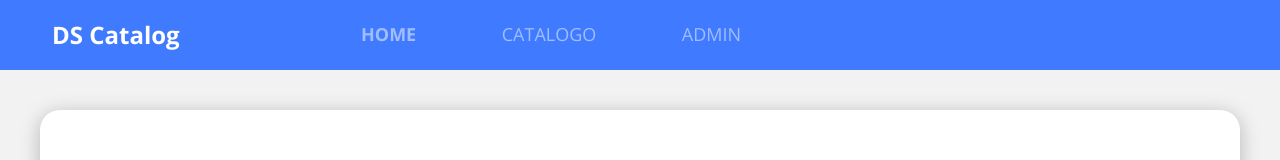
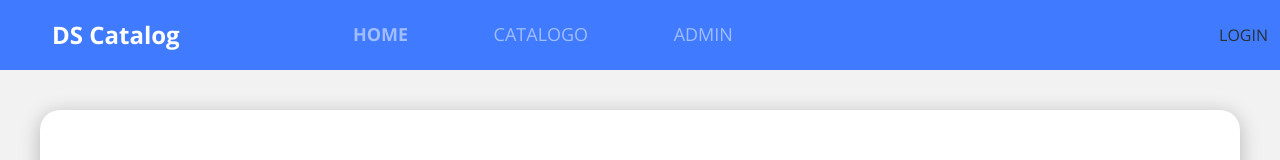
Before and after one commit to auriceliof/devsuperior-react-03, a React (Create React App) app in the folder frontend/: page / in a window 1280 px wide. Shown: the top 160 px of the page. Built offline with nearby package versions, Linux system fonts and the light colour scheme; no server answers; the HTML template or start-up script is replaced by a standard one.

Commit message:
Login/logout logic

```diff
--- a/frontend/src/components/Navbar/index.tsx
+++ b/frontend/src/components/Navbar/index.tsx
@@ -1,8 +1,41 @@
 import './styles.css';
 import 'bootstrap/js/src/collapse.js';
 import { Link, NavLink } from 'react-router-dom';
+import { getTokenData, isAuthenticated, removeAuthData, TokenData } from 'utils/requests';
+import { useEffect, useState } from 'react';
+import history from 'utils/history';
+
+type AuthData = {
+  authenticated: boolean,
+  tokenData?: TokenData
+}
 
 const Navbar = () => {
+
+  const [authData, setAuthData] = useState<AuthData>({authenticated: false});
+
+  useEffect(() => {
+    if (isAuthenticated()) {
+      setAuthData({
+        authenticated: true,
+        tokenData: getTokenData()
+      })
+    }
+    else {
+      setAuthData ({
+        authenticated: false
+      })
+    }
+  }, [])
+
+  const handleLogoutClick = (event: React.MouseEvent<HTMLAnchorElement>) => {
+    event.preventDefault();
+    removeAuthData();
+    setAuthData ({
+      authenticated: false
+    });
+    history.replace('/');
+  }
   return (
     <nav className="navbar navbar-expand-md navbar-dark bg-primary main-nav">
       <div className="container-fluid">
@@ -34,6 +67,18 @@
             </li>
           </ul>
         </div>
+
+        <div>
+          {authData.authenticated ? (
+            <>
+              <span>{authData.tokenData?.user_name}</span>
+              <a href="#logout" onClick={handleLogoutClick}>LOGOUT</a>
+            </>
+          ) : (
+            <Link to="/admin/auth">LOGIN</Link>
+          )}
+        </div>
+
       </div>
     </nav>
   );
--- a/frontend/src/utils/requests.ts
+++ b/frontend/src/utils/requests.ts
@@ -5,7 +5,7 @@
 
 type Role = 'ROLE_OPERATOR' | 'ROLE_ADMIN';
 
-type TokenData = {
+export type TokenData = {
   exp: number;
   user_name: string;
   authorities: Role [];
@@ -73,6 +73,10 @@
   return JSON.parse(str) as LoginResponse;
 };
 
+export const removeAuthData = () => {
+  localStorage.removeItem(tokenKey);
+}
+
 // Add a request interceptor
 axios.interceptors.request.use(function (config) {
     //
```
